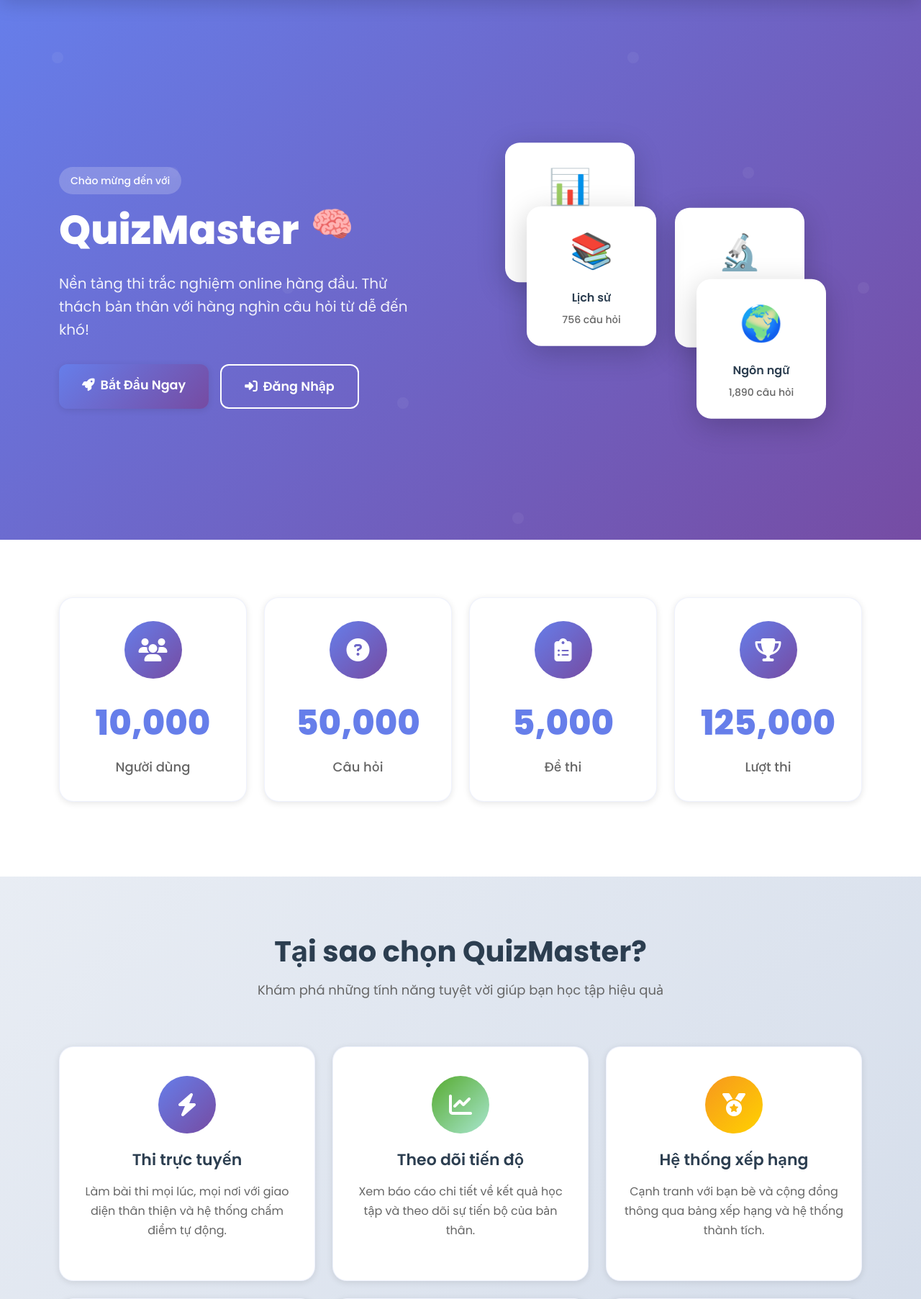
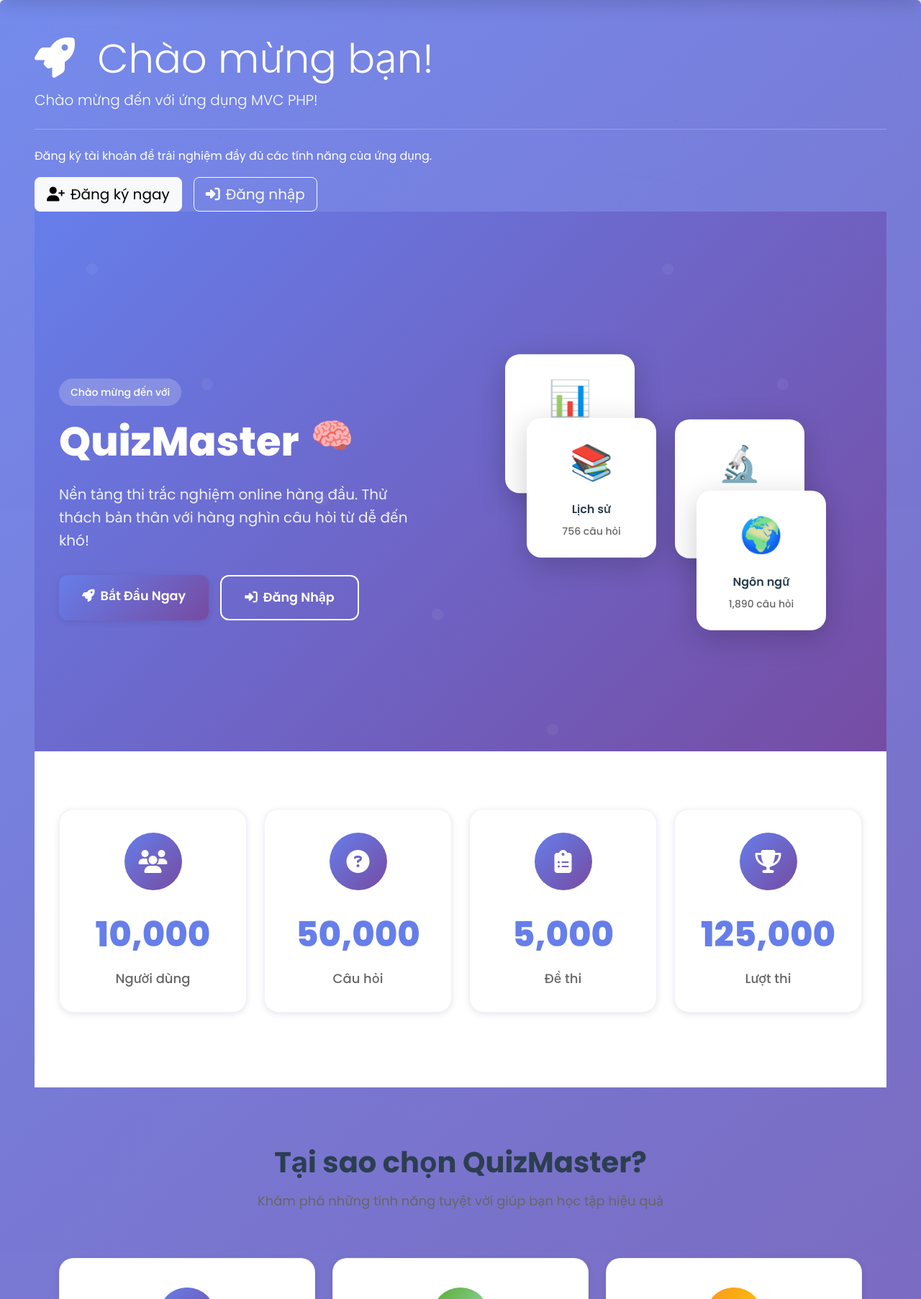
Before and after one commit to Songu123/PHP_Quizz, a PHP site: page /doan_mon/ in a window 1280 px wide. Shown: the part 80-1885 px from the top of the page at 72% size. Run offline with PHP 8.4, Linux system fonts and the light colour scheme.

Commit message:
homnaytoibuon (#4)
được của ló

```diff
--- a/app/views/home/index.php
+++ b/app/views/home/index.php
@@ -1,5 +1,41 @@
 <?php require_once APP . '/views/partials/header.php'; ?>
 
+<div class="jumbotron bg-gradient text-white p-5 rounded position-relative overflow-hidden">
+    <div class="position-absolute top-0 start-0 w-100 h-100" style="background: linear-gradient(135deg, #667eea 0%, #764ba2 100%); opacity: 0.9;"></div>
+    <div class="position-relative">
+        <?php if (isset($_SESSION['user_id'])): ?>
+            <h1 class="display-4">
+                <i class="fas fa-home me-3"></i>
+                Chào mừng ban trở lại, <?php echo $_SESSION['user_name']; ?>!
+            </h1>
+            <p class="lead">Bạn đã đăng nhập thành công vào hệ thống.</p>
+            <hr class="my-4">
+            <p>Khám phá các tính năng của ứng dụng và quản lý tài khoản của bạn.</p>
+            <div class="d-flex gap-3 flex-wrap">
+                <a class="btn btn-light btn-lg" href="<?php echo URLROOT; ?>/user/profile" role="button">
+                    <i class="fas fa-user me-2"></i>Hồ sơ của tôi
+                </a>
+                <a class="btn btn-outline-light btn-lg" href="<?php echo URLROOT; ?>/home/about" role="button">
+                    <i class="fas fa-info-circle me-2"></i>Tìm hiểu thêm
+                </a>
+            </div>
+        <?php else: ?>
+            <h1 class="display-4">
+                <i class="fas fa-rocket me-3"></i>
+                Chào mừng bạn!
+            </h1>
+            <p class="lead"><?php echo $message; ?></p>
+            <hr class="my-4">
+            <p>Đăng ký tài khoản để trải nghiệm đầy đủ các tính năng của ứng dụng.</p>
+            <div class="d-flex gap-3 flex-wrap">
+                <a class="btn btn-light btn-lg" href="<?php echo URLROOT; ?>/auth/register" role="button">
+                    <i class="fas fa-user-plus me-2"></i>Đăng ký ngay
+                </a>
+                <a class="btn btn-outline-light btn-lg" href="<?php echo URLROOT; ?>/auth/login" role="button">
+                    <i class="fas fa-sign-in-alt me-2"></i>Đăng nhập
+                </a>
+            </div>
+        <?php endif; ?>
 <!-- Hero Section -->
 <section class="hero-section">
     <div class="container">
```
